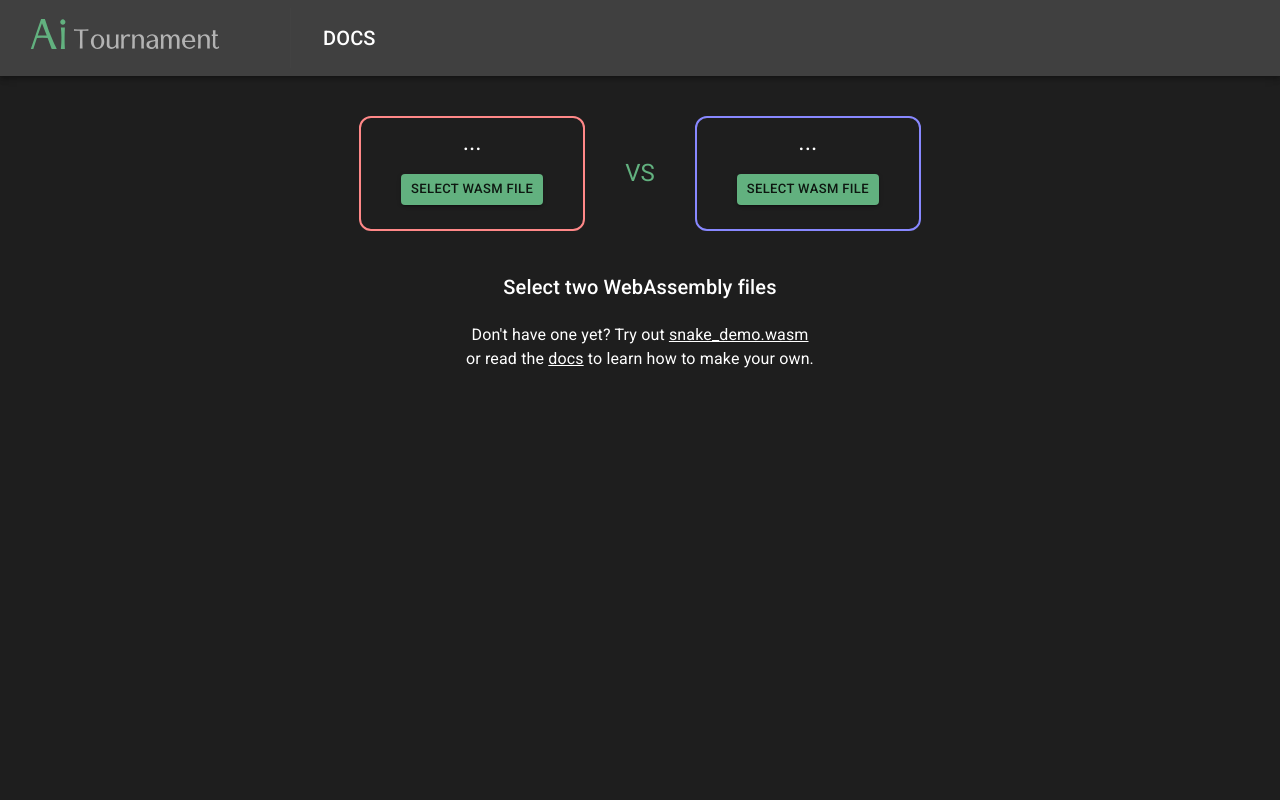
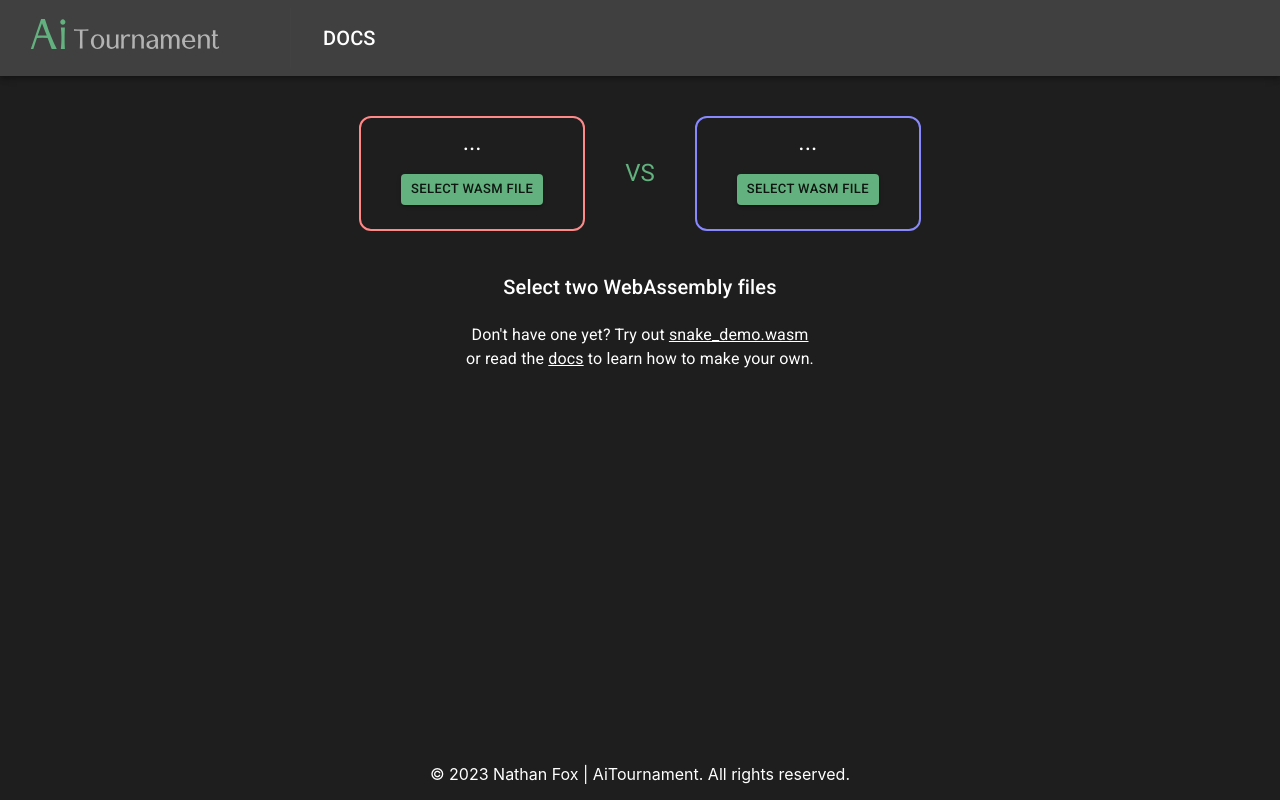
Before and after one commit to aitournament/snake_web, a React (Create React App) app: page / in a window 1280 px wide. Built offline with nearby package versions, Linux system fonts and the light colour scheme.

Commit message:
add copyright notice

```diff
--- a/src/App.css
+++ b/src/App.css
@@ -10,7 +10,20 @@ html {
 
 .App {
   text-align: center;
+  flex: 1
+}
 
+#root {
+  display: flex;
+  flex-direction: column;
+  height: 100%
+}
+
+body, html {
+  height: 100%
+}
+footer {
+  flex-shrink: 0;
 }
 
 .App-logo {
--- a/src/App.tsx
+++ b/src/App.tsx
@@ -44,7 +44,7 @@ function App() {
   ];
 
   return (
-
+    <>
       <div className="App">
         <ThemeProvider theme={theme}>
           <AppBar position="static">
@@ -88,7 +88,12 @@ function App() {
             <Route path="/" element={<PlayPage/>} />
           </Routes>
         </ThemeProvider>
+
       </div>
+      <footer style={{textAlign: "center"}}>
+        <p style={{color: "white"}}>&copy; {new Date().getFullYear()} Nathan Fox | AiTournament. All rights reserved.</p>
+      </footer>
+    </>
 
   );
 }
```
Lines whose indentation alone changed are shown as unchanged.
